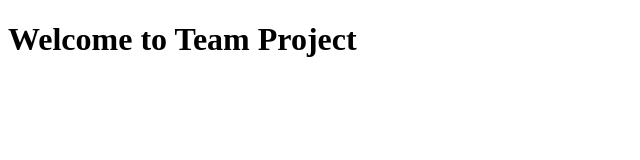
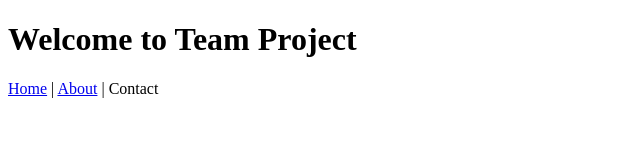
Before and after one commit to pichtrivan/team-html-project-1, a plain HTML site: page index.html in a window 1280 px wide. Shown: the whole page, without its empty margins (0-640 px from the left). Drawn offline with Linux system fonts and the light colour scheme.

Commit message:
Add navigation bar

```diff
--- a/index.html
+++ b/index.html
@@ -1,11 +1,14 @@
 <!DOCTYPE html>
 <html lang="en">
-<head>
-    <meta charset="UTF-8">
-    <meta name="viewport" content="width=device-width, initial-scale=1.0">
+  <head>
+    <meta charset="UTF-8" />
+    <meta name="viewport" content="width=device-width, initial-scale=1.0" />
     <title>Team Project</title>
-</head>
-<body>
+  </head>
+  <body>
     <h1>Welcome to Team Project</h1>
-</body>
+    <nav>
+      <a href="#">Home</a> | <a href="#">About</a> | <a h ref="#">Contact</a>
+    </nav>
+  </body>
 </html>
```
